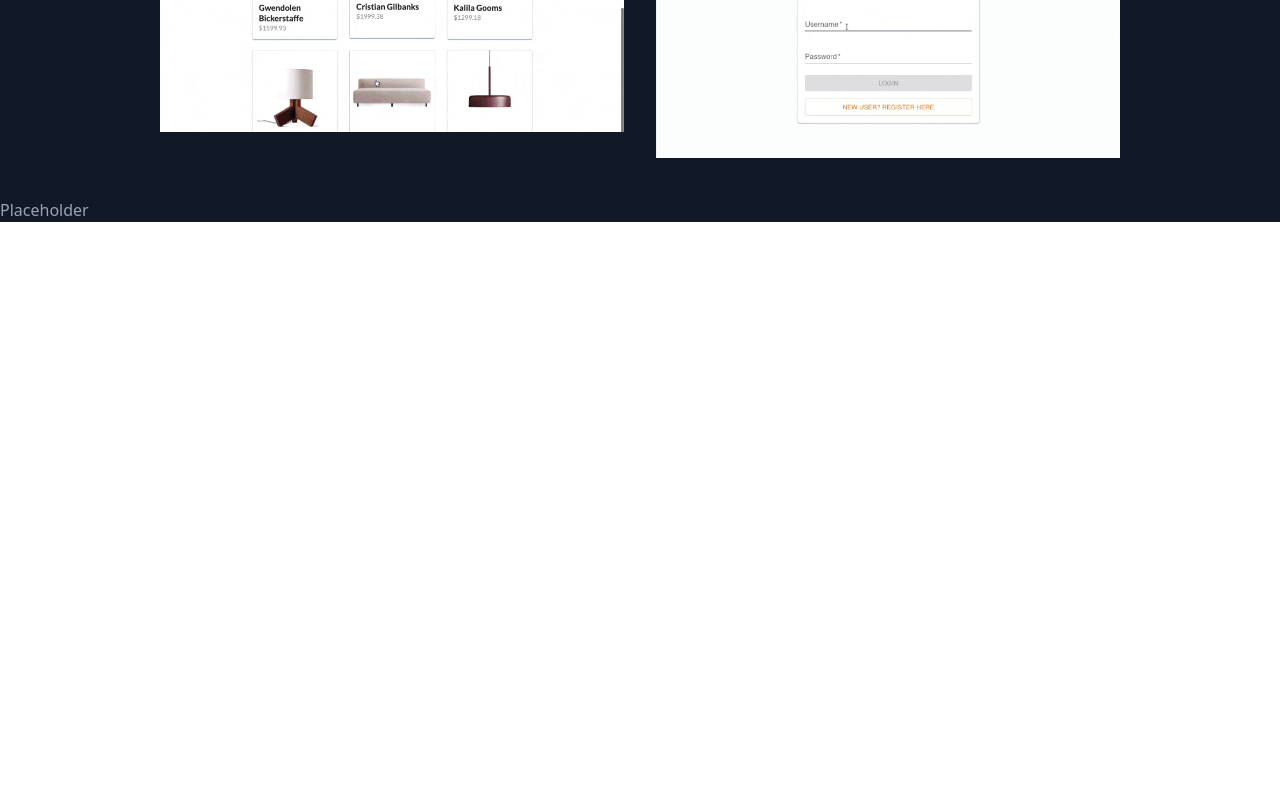
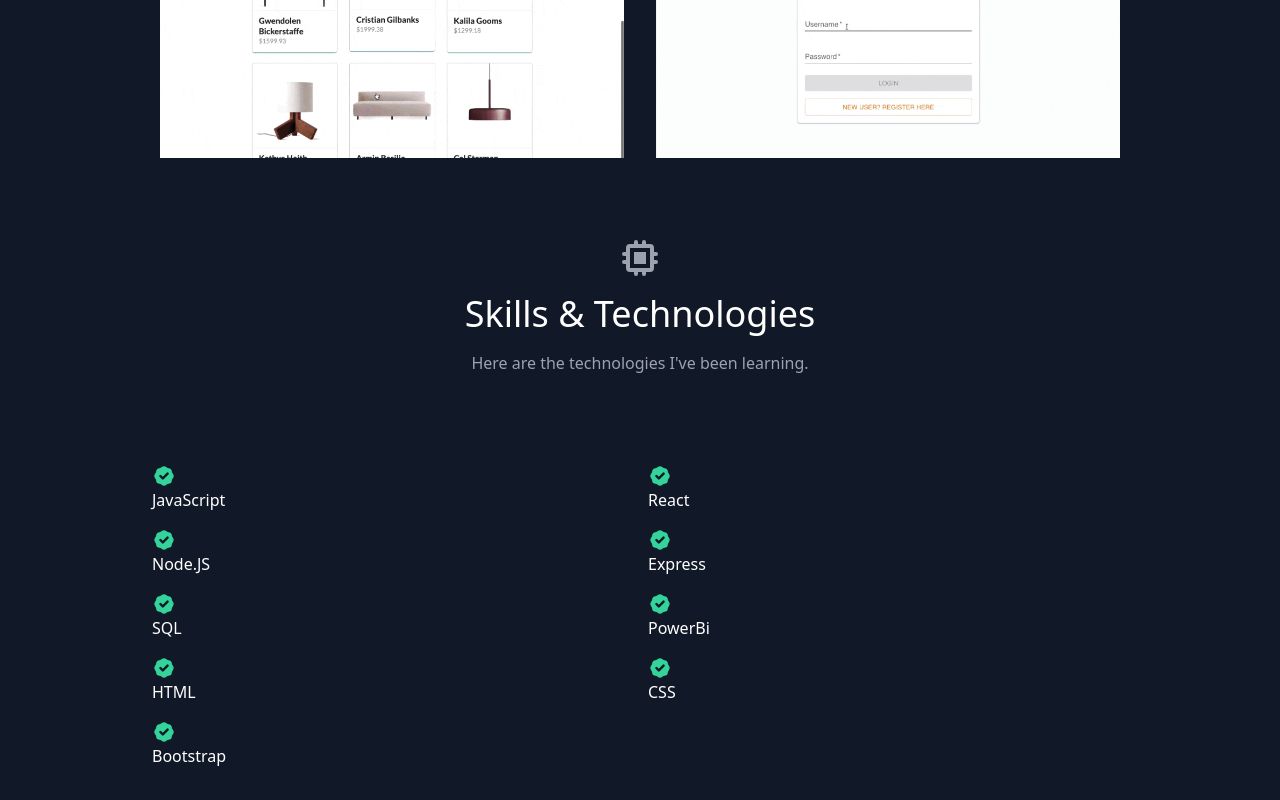
Before and after one commit to rubyrubyruby02/my-portfolio, a React (Create React App) app: page / in a window 1280 px wide. Shown: the part 798-1598 px from the top of the page. Before the commit the page ends 1020 px from the top, so only its background shows below. Built offline with nearby package versions, Linux system fonts and the light colour scheme.

Commit message:
adds Skills section

```diff
--- a/src/components/Skills.js
+++ b/src/components/Skills.js
@@ -1,11 +1,35 @@
 import React from "react";
+import { skills } from "../data";
+import { BadgeCheckIcon, ChipIcon } from "@heroicons/react/solid";
 
-export default function(){
+export default function Skills(){
 
     return(
-        <div>
-            <h2>Placeholder</h2>
-        </div>
+        <section id="skills">
+            <div className="container px-5 py-10 mx-auto">
+                <div className="text-center mb-20">
+                    <ChipIcon className="w-10 inline-block mb-4"/>
+                    <h1 className="sm:text-4xl text-3xl font-medium title-font text-white mb-4">
+                        Skills & Technologies
+                    </h1>
+                    <p className="text-base leading-relaxed xl:w-2/4 lg:w-3/4 mx-auto">
+                        Here are the technologies I've been learning.
+                    </p>
+                </div>
+                <div className="flex flex-wrap lg:w-4/5 sm:mx-auto sm:mb-2 -mx-2">
+                    {skills.map((skill)=> (
+                        <div key={skill} className="p-2 sm:w-1/2 w-full">
+                            <div>
+                            <BadgeCheckIcon className="text-green-400 w-6 h-6 flex-shrink-0 mr-4"/>
+                            <span className="title-font font-medium text-white">
+                                {skill}
+                            </span>
+                            </div>
+                        </div>
+                    ))}
+                </div>
+            </div>
+        </section>
 
     )
 
--- a/src/data.js
+++ b/src/data.js
@@ -1,11 +1,11 @@
 export const projects = [
   {
     title: "Northcoder's News",
-    subtitle: "PERN Individual Project",
+    subtitle: "PERN Stack",
     description:
-      "News site where users can up-vote, comment and read articles.",
+      "An individual project completed on the Northcoder's bootcamp. This is a news site where users can up-vote, comment and read articles.",
     image: "./project-1.gif",
-    link: "https://reactbootcamp.com",
+    link: "https://northcoders-news-by-ruby.netlify.app/",
   },
   {
     title: "Botani Buddies",
@@ -13,7 +13,7 @@ export const projects = [
     description:
       "Mobile app for plants that recommends watering periods and uses image identification to name plants. ",
     image: "./project-2.gif",
-    link: "https://reactbootcamp.com",
+    link: "https://github.com/rubyrubyruby02/BotaniBuddy-FE",
   },
 ];
 
@@ -37,7 +37,11 @@ export const testimonials = [
 export const skills = [
   "JavaScript",
   "React",
-  "Node",
+  "Node.JS",
+  "Express",
   "SQL",
+  "PowerBi",
+  "HTML",
+  "CSS",
   "Bootstrap",
 ];
```
Also changed, not shown: public/project-4.gif (deleted), 1 other file (tests, documents, lock files or other folders).
